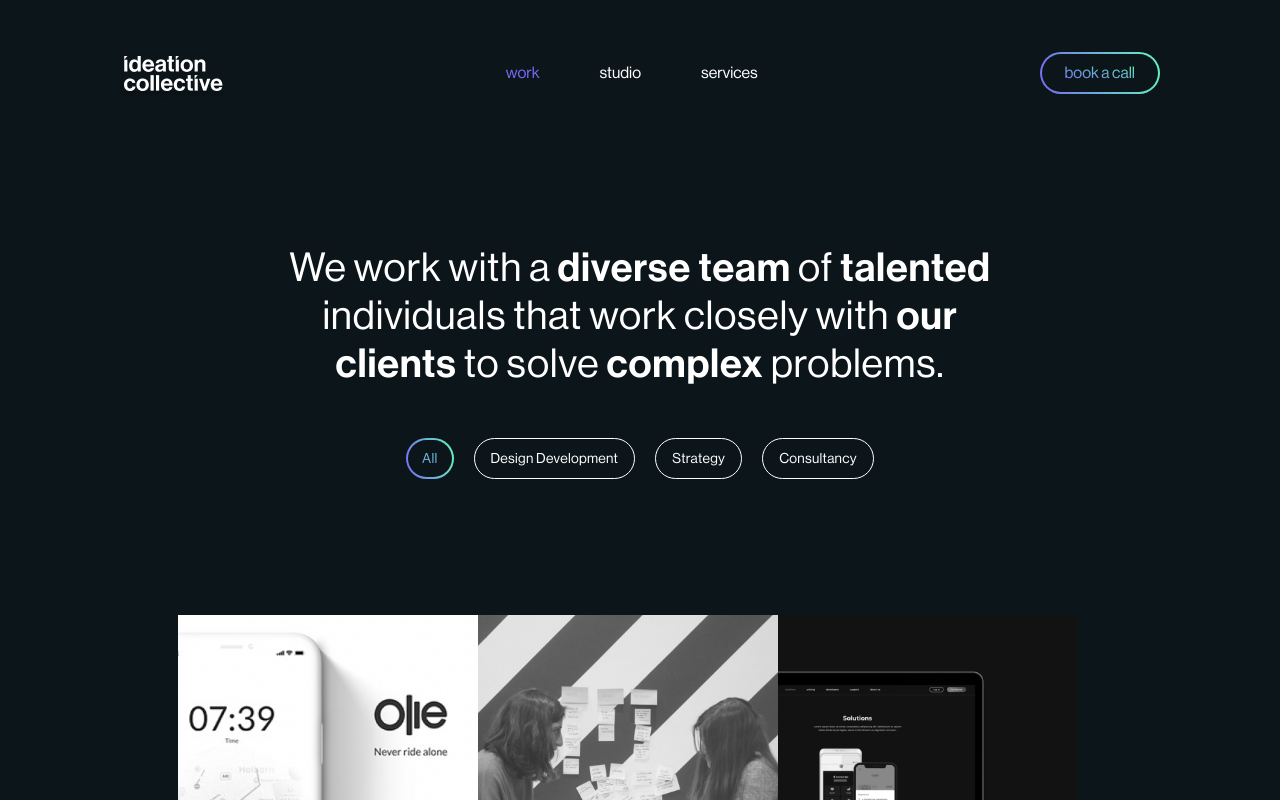
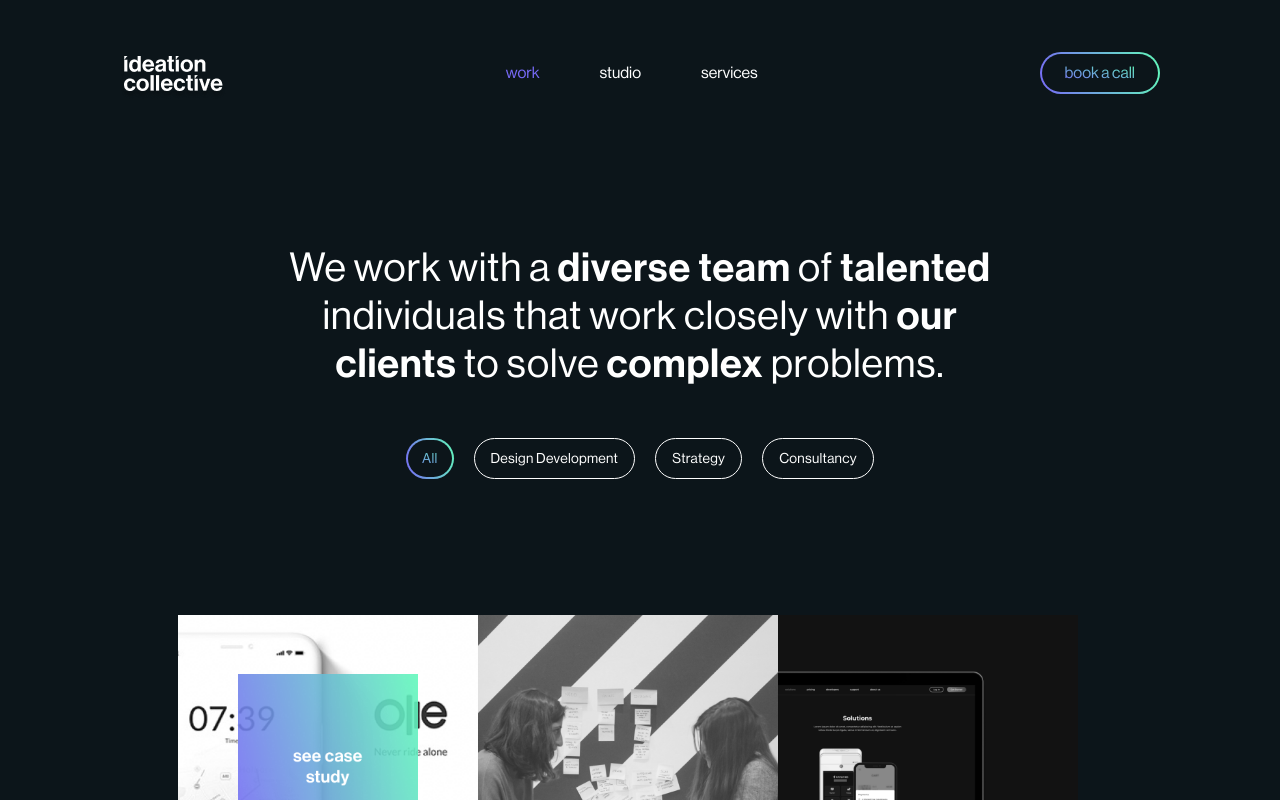
Before and after one commit to AfonsoMartinho/ideation-collective, a Next.js app: page /work in a window 1280 px wide. In both pictures the pointer is over the element 328 px from the left and 765 px from the top of the page. Shown: the top 800 px of the page. Built offline with nearby package versions, Linux system fonts and the light colour scheme.

Commit message:
added cursor hover states

```diff
--- a/components/caseStudy/case-study.scss
+++ b/components/caseStudy/case-study.scss
@@ -3,6 +3,23 @@
     height: 411px;
     position: relative;
     cursor: pointer;
+    transition: background, 0.5s, ease-in-out;
+    &:hover{
+        &::after{
+            transition: all, 0.5s, ease-in-out;
+            content: '';
+            top: 0;
+            left: 0;
+            bottom: 0;
+            right: 0;
+            width: 100%;
+            background: url('/assets/hover-case-study.png');
+            background-repeat: no-repeat;
+            background-size: 60%;
+            background-position: center;
+
+        }
+    }
     &.olie{
         background-image: url('/assets/olie-case.png');
         background-size: 100%;
--- a/components/testimonialCard/testimonial-card.scss
+++ b/components/testimonialCard/testimonial-card.scss
@@ -2,6 +2,8 @@
     width: 330px;
     min-height: 317px;
     position: relative;
+    cursor: url('/assets/cursor-case-study.png'), auto;
+
     @include mobile{
         width: 240px;
         min-height: 240px;
--- a/styles/_home.scss
+++ b/styles/_home.scss
@@ -91,8 +91,12 @@
         align-items: center;
         justify-content: center;
         margin-top: 100px;
+        // cursor: pointer;
+        cursor: url("/assets/cursor-work.png"), pointer;
         &__img{
             width: 100%;
+            // cursor: url("/assets/cursor-work.png"), auto;
+
         }
         @include mobile {
             margin-top: 40px;
```
Also changed, not shown: public/assets/cursor-case-study.png, public/assets/cursor-work.png.
